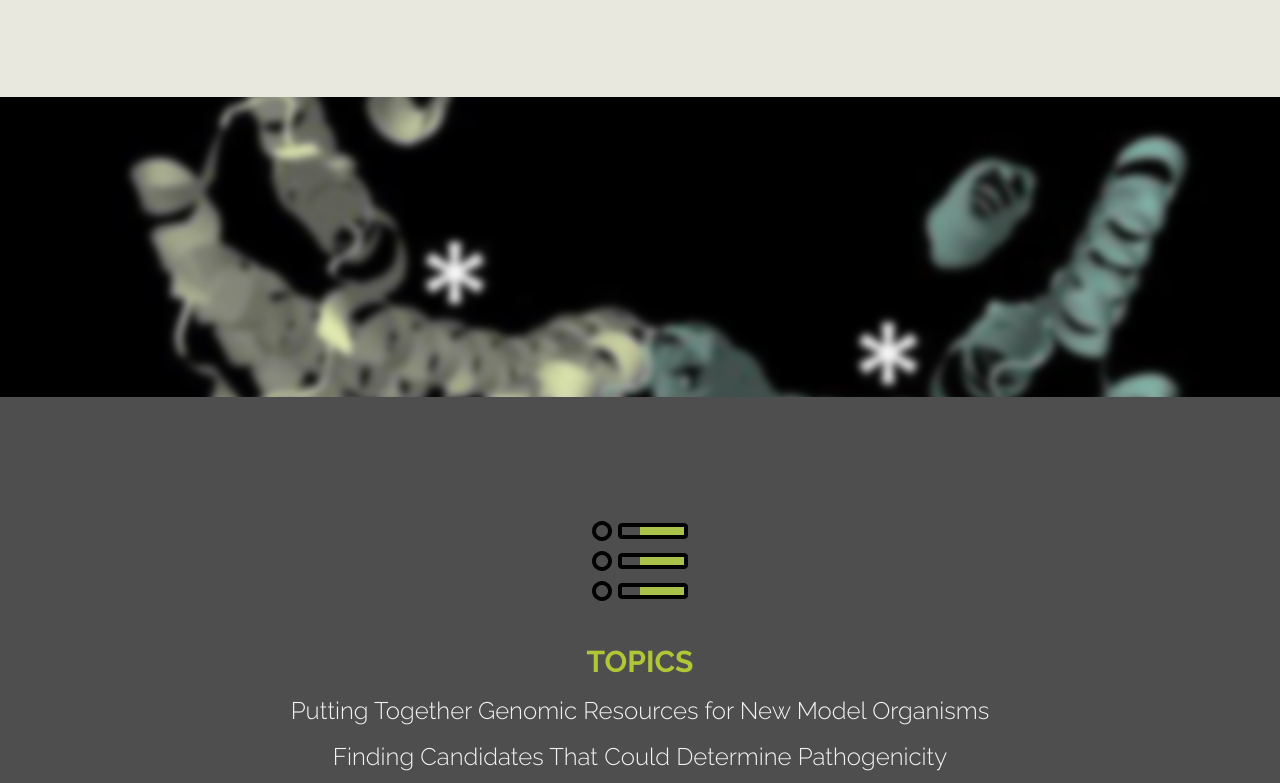
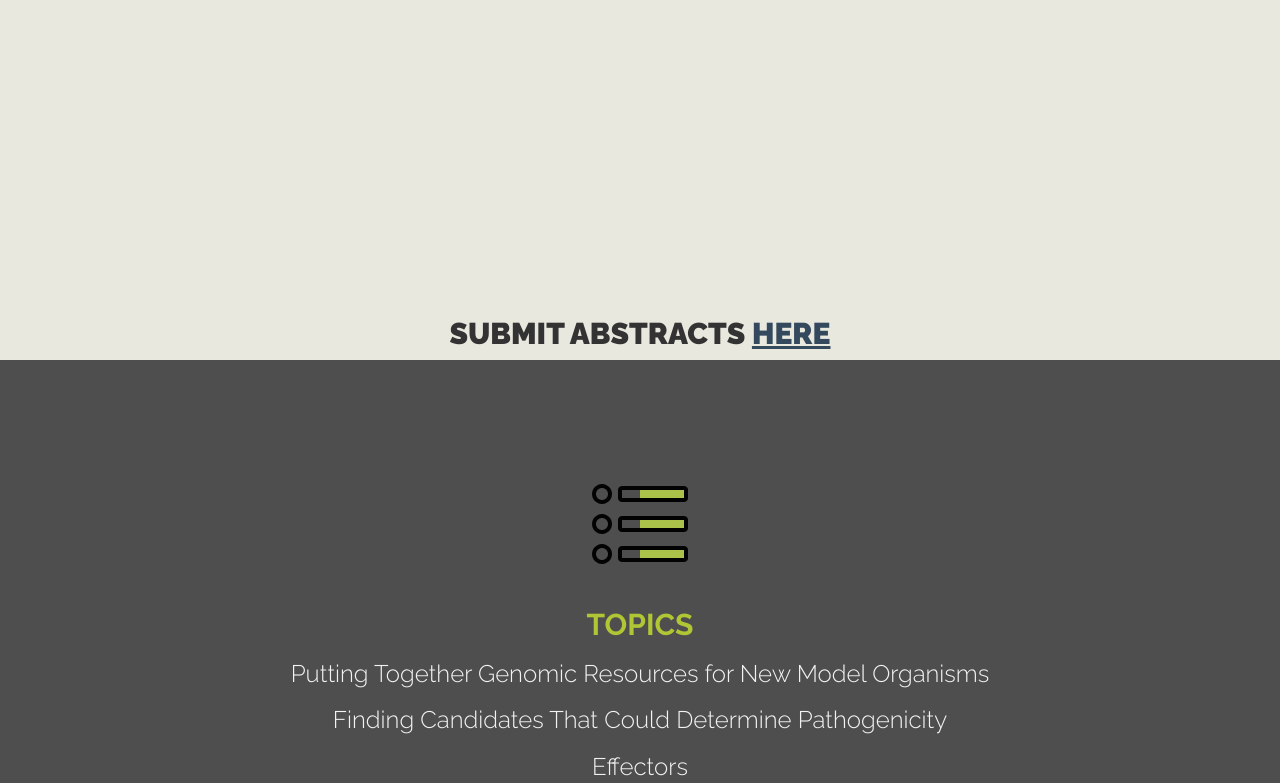
Before and after one commit to TeamMacLean/summerSchool, a website: page index.html in a window 1280 px wide. Shown: the part 678-1461 px from the top of the page. Drawn offline with nearby package versions, Linux system fonts and the light colour scheme; some packages are replaced by stand-ins of ours; a script that the page names is missing.

Commit message:
less ugly

```diff
--- a/index.html
+++ b/index.html
@@ -33,7 +33,17 @@
     </div>
 </div>
 
-<div class="sep t-one" data-stellar-background-ratio="0.5" style="background-position: 50% -200px;"></div>
+<div class="submission-form">
+    <div class="container">
+        <div class="row">
+            <div class="col-lg-12 centered">
+                <h2>Submit abstracts <a href="http://goo.gl/forms/bziJQjZ9tJ" target="_blank">here</a></h2>
+            </div>
+        </div>
+    </div>
+</div>
+
+<!--<div class="sep t-one" data-stellar-background-ratio="0.5" style="background-position: 50% -200px;"></div>-->
 
 <div id="topics">
     <div class="container">
@@ -66,7 +76,7 @@
 <div id="speakers">
 </div>
 
-<div class="sep t-two" data-stellar-background-ratio="0.5" style="background-position: 50% -200px;"></div>
+<!--<div class="sep t-two" data-stellar-background-ratio="0.5" style="background-position: 50% -200px;"></div>-->
 
 <div id="pricing">
     <div class="container">
@@ -84,8 +94,17 @@
     </div>
 </div>
 
-<div class="sep t-three" data-stellar-background-ratio="0.5" style="background-position: 50% 300px;"></div>
+<!--<div class="sep t-three" data-stellar-background-ratio="0.5" style="background-position: 50% 300px;"></div>-->
 
+<div class="submission-form">
+    <div class="container">
+        <div class="row">
+            <div class="col-lg-12 centered">
+                <h2>Submit abstracts <a href="http://goo.gl/forms/bziJQjZ9tJ" target="_blank">here</a></h2>
+            </div>
+        </div>
+    </div>
+</div>
 
 <div id="map-holder"></div>
 
--- a/main.css
+++ b/main.css
@@ -197,3 +197,18 @@ hr {
 .t-three {
     background-image: url(img/T3.png);
 }
+
+
+.submission-form {
+    padding-top:200px;
+    text-transform: uppercase;
+
+}
+.submission-form h2{
+    font-weight: 800;
+
+}
+
+.submission-form a {
+    text-decoration: underline;
+}
```
